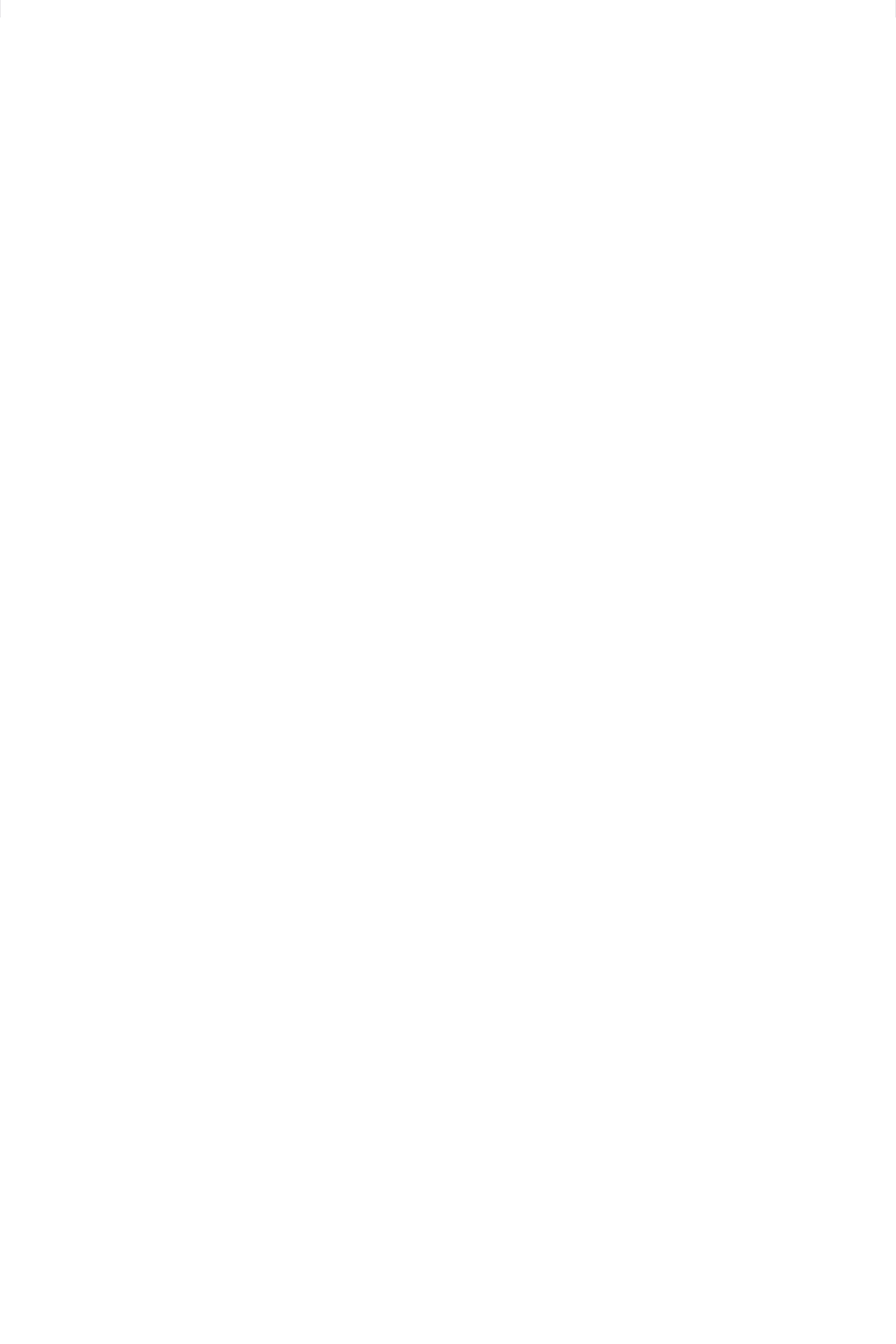
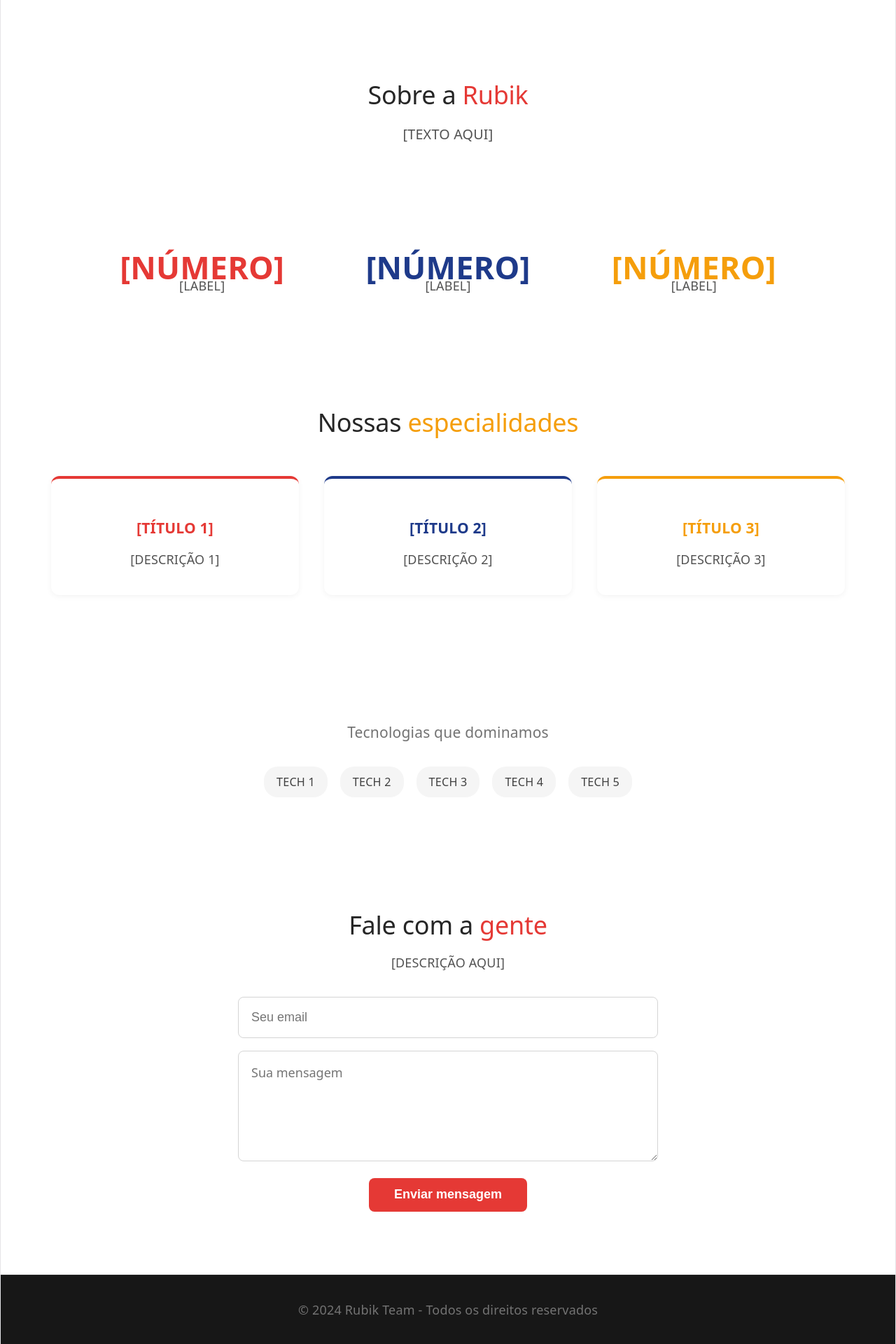
Before and after one commit to Psyj1/rubik-team, a React (Vite) app: page / in a window 1280 px wide. Shown: the part 833-2753 px from the top of the page at 70% size. Before the commit the page ends 858 px from the top, so only its background shows below. Built offline with nearby package versions, Linux system fonts and the light colour scheme.

Commit message:
feat: add the rest of the sections

```diff
--- a/src/App.tsx
+++ b/src/App.tsx
@@ -1,6 +1,12 @@
 // src/App.tsx
+import { Footer } from "./components/layout/footer.tsx";
 import { Header } from "./components/layout/Header.tsx";
+import { AboutSection } from "./components/sections/AboutSection.tsx";
+import { ContactSection } from "./components/sections/ContactSection.tsx";
 import { HeroSection } from "./components/sections/HeroSection";
+import { SpecialtiesSection } from "./components/sections/SpecialitiesSection.tsx";
+import { StatsSection } from "./components/sections/StatsSection.tsx";
+import { TechSection } from "./components/sections/TechSection.tsx";
 import { colors } from "./styles/colors";
 
 function App() {
@@ -12,6 +18,12 @@ function App() {
     }}>
       <Header />
       <HeroSection />
+      <AboutSection />
+      <StatsSection />
+      <SpecialtiesSection />
+      <TechSection />
+      <ContactSection />
+      <Footer />
     </div>
   );
 }
--- /dev/null
+++ b/src/components/layout/Footer.tsx
@@ -0,0 +1,17 @@
+// src/components/layout/Footer.tsx
+import { colors } from "../../styles/colors";
+
+export function Footer() {
+  return (
+    <footer style={{
+      backgroundColor: colors.gray900,
+      padding: "2rem 4rem",
+      textAlign: "center",
+      borderTop: `1px solid ${colors.gray800}`
+    }}>
+      <p style={{ color: colors.gray500 }}>
+        © 2024 Rubik Team - Todos os direitos reservados
+      </p>
+    </footer>
+  );
+}
--- /dev/null
+++ b/src/components/sections/AboutSection.tsx
@@ -0,0 +1,28 @@
+// src/components/sections/AboutSection.tsx
+import { colors } from "../../styles/colors";
+
+export function AboutSection() {
+  return (
+    <section style={{
+      padding: "5rem 4rem",
+      backgroundColor: colors.gray50,
+    }}>
+      <div style={{ maxWidth: "800px", margin: "0 auto", textAlign: "center" }}>
+        <h2 style={{
+          fontSize: "2rem",
+          color: colors.gray800,
+          marginBottom: "1rem"
+        }}>
+          Sobre a <span style={{ color: colors.red }}>Rubik</span>
+        </h2>
+        <p style={{
+          fontSize: "1.1rem",
+          color: colors.gray600,
+          lineHeight: 1.6
+        }}>
+          [TEXTO AQUI]
+        </p>
+      </div>
+    </section>
+  );
+}
--- /dev/null
+++ b/src/components/sections/ContactSection.tsx
@@ -0,0 +1,63 @@
+// src/components/sections/ContactSection.tsx
+import { colors } from "../../styles/colors";
+
+export function ContactSection() {
+  return (
+    <section style={{ padding: "5rem 4rem", backgroundColor: colors.gray50 }}>
+      <div style={{ maxWidth: "600px", margin: "0 auto", textAlign: "center" }}>
+        <h2 style={{ fontSize: "2rem", color: colors.gray800, marginBottom: "1rem" }}>
+          Fale com a <span style={{ color: colors.red }}>gente</span>
+        </h2>
+        <p style={{ color: colors.gray600, marginBottom: "2rem" }}>
+          [DESCRIÇÃO AQUI]
+        </p>
+
+        <form action="https://formspree.io/f/SEU-ID" method="POST">
+          <input
+            type="email"
+            name="email"
+            placeholder="Seu email"
+            required
+            style={{
+              width: "100%",
+              padding: "1rem",
+              marginBottom: "1rem",
+              border: `1px solid ${colors.gray300}`,
+              borderRadius: "8px",
+              fontSize: "1rem",
+              boxSizing: "border-box"
+            }}
+          />
+          <textarea
+            name="message"
+            placeholder="Sua mensagem"
+            required
+            rows={5}
+            style={{
+              width: "100%",
+              padding: "1rem",
+              marginBottom: "1rem",
+              border: `1px solid ${colors.gray300}`,
+              borderRadius: "8px",
+              fontSize: "1rem",
+              fontFamily: "inherit",
+              boxSizing: "border-box"
+            }}
+          />
+          <button type="submit" style={{
+            backgroundColor: colors.red,
+            color: colors.white,
+            border: "none",
+            padding: "0.75rem 2rem",
+            borderRadius: "8px",
+            fontSize: "1rem",
+            fontWeight: "bold",
+            cursor: "pointer"
+          }}>
+            Enviar mensagem
+          </button>
+        </form>
+      </div>
+    </section>
+  );
+}
--- /dev/null
+++ b/src/components/sections/SpecialitiesSection.tsx
@@ -0,0 +1,60 @@
+// src/components/sections/SpecialtiesSection.tsx
+import { colors } from "../../styles/colors";
+
+const specialties = [
+  {
+    title: "[TÍTULO 1]",
+    description: "[DESCRIÇÃO 1]",
+    color: colors.red
+  },
+  {
+    title: "[TÍTULO 2]",
+    description: "[DESCRIÇÃO 2]",
+    color: colors.blue
+  },
+  {
+    title: "[TÍTULO 3]",
+    description: "[DESCRIÇÃO 3]",
+    color: colors.yellow
+  }
+];
+
+export function SpecialtiesSection() {
+  return (
+    <section style={{ padding: "5rem 4rem", backgroundColor: colors.gray50 }}>
+      <div style={{ maxWidth: "1200px", margin: "0 auto" }}>
+        <h2 style={{
+          fontSize: "2rem",
+          textAlign: "center",
+          color: colors.gray800,
+          marginBottom: "3rem"
+        }}>
+          Nossas <span style={{ color: colors.yellow }}>especialidades</span>
+        </h2>
+
+        <div style={{
+          display: "grid",
+          gridTemplateColumns: "repeat(auto-fit, minmax(300px, 1fr))",
+          gap: "2rem"
+        }}>
+          {specialties.map((item) => (
+            <div key={item.title} style={{
+              backgroundColor: colors.white,
+              padding: "2rem",
+              borderRadius: "12px",
+              borderTop: `4px solid ${item.color}`,
+              boxShadow: "0 2px 8px rgba(0,0,0,0.05)"
+            }}>
+              <h3 style={{ color: item.color, marginBottom: "1rem" }}>
+                {item.title}
+              </h3>
+              <p style={{ color: colors.gray600, lineHeight: 1.6 }}>
+                {item.description}
+              </p>
+            </div>
+          ))}
+        </div>
+      </div>
+    </section>
+  );
+}
--- /dev/null
+++ b/src/components/sections/StatsSection.tsx
@@ -0,0 +1,32 @@
+// src/components/sections/StatsSection.tsx
+import { colors } from "../../styles/colors";
+
+export function StatsSection() {
+  const stats = [
+    { number: "[NÚMERO]", label: "[LABEL]", color: colors.red },
+    { number: "[NÚMERO]", label: "[LABEL]", color: colors.blue },
+    { number: "[NÚMERO]", label: "[LABEL]", color: colors.yellow },
+  ];
+
+  return (
+    <section style={{ padding: "4rem 4rem", backgroundColor: colors.white }}>
+      <div style={{
+        display: "grid",
+        gridTemplateColumns: "repeat(auto-fit, minmax(200px, 1fr))",
+        gap: "3rem",
+        textAlign: "center",
+        maxWidth: "1000px",
+        margin: "0 auto"
+      }}>
+        {stats.map((stat) => (
+          <div key={stat.label}>
+            <div style={{ fontSize: "2.5rem", fontWeight: "bold", color: stat.color }}>
+              {stat.number}
+            </div>
+            <div style={{ color: colors.gray600 }}>{stat.label}</div>
+          </div>
+        ))}
+      </div>
+    </section>
+  );
+}
--- /dev/null
+++ b/src/components/sections/TechSection.tsx
@@ -0,0 +1,34 @@
+// src/components/sections/TechSection.tsx
+import { colors } from "../../styles/colors";
+
+const techs = ["TECH 1", "TECH 2", "TECH 3", "TECH 4", "TECH 5"];
+
+export function TechSection() {
+  return (
+    <section style={{ padding: "4rem 4rem", backgroundColor: colors.white }}>
+      <div style={{ maxWidth: "1000px", margin: "0 auto", textAlign: "center" }}>
+        <h3 style={{ color: colors.gray500, marginBottom: "2rem", fontWeight: "normal" }}>
+          Tecnologias que dominamos
+        </h3>
+        <div style={{
+          display: "flex",
+          flexWrap: "wrap",
+          gap: "1rem",
+          justifyContent: "center"
+        }}>
+          {techs.map((tech) => (
+            <span key={tech} style={{
+              color: colors.gray700,
+              backgroundColor: colors.gray100,
+              padding: "0.5rem 1rem",
+              borderRadius: "20px",
+              fontSize: "0.9rem"
+            }}>
+              {tech}
+            </span>
+          ))}
+        </div>
+      </div>
+    </section>
+  );
+}
```
